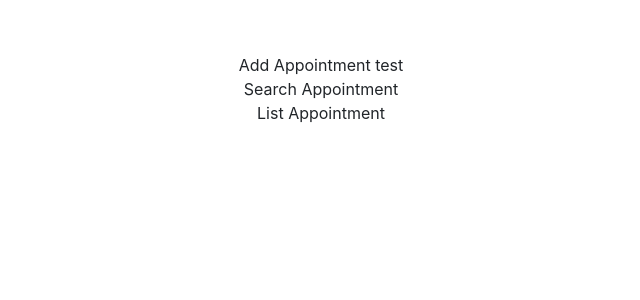
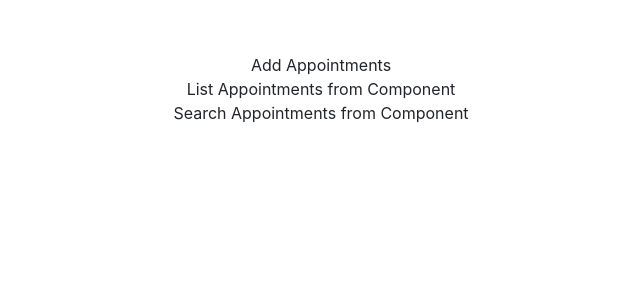
Before and after one commit to kalyan88/petstore, a React (Create React App) app: page / in a window 1280 px wide. Shown: the top 300 px of the page, without its empty margins (319-959 px from the left). Built offline with nearby package versions, Linux system fonts and the light colour scheme.

Commit message:
created 3 simple component 07-14

```diff
--- /dev/null
+++ b/src/components/AddAppointments.js
@@ -0,0 +1,8 @@
+import React, {Component} from 'react';
+
+class AddAppointments extends Component {
+   render() {
+       return <div>Add Appointments</div>
+   }
+}
+export default AddAppointments
--- a/src/components/App.js
+++ b/src/components/App.js
@@ -1,7 +1,12 @@
-import React from 'react';
+import React, { Component } from 'react';
 import '../css/App.css';
+import AddAppointments from './AddAppointments';
+import ListAppointments from './ListAppointments'
+import SearchAppointments from './SearchAppointments'
 
-function App() {
+class App extends Component {
+
+  render() {
     return (
       <div className="App">
         <main className="page bg-white" id="petratings">
@@ -9,9 +14,9 @@ function App() {
            <div className="row">
              <div className="col-md-12 bg-white">
                <div className="container">
-               <div>Add Appointment test</div>
-               <div>Search Appointment</div>
-               <div>List Appointment</div>
+                 <AddAppointments />
+                 <ListAppointments />
+                 <SearchAppointments />
                </div>
              </div>
            </div>
@@ -20,5 +25,7 @@ function App() {
       </div>
     );
   }
+}
+
 
 export default App;
--- /dev/null
+++ b/src/components/ListAppointments.js
@@ -0,0 +1,8 @@
+import React, {Component} from 'react';
+
+class ListAppointments extends Component {
+   render() {
+       return <div>List Appointments from Component</div>
+   }
+}
+export default ListAppointments
--- /dev/null
+++ b/src/components/SearchAppointments.js
@@ -0,0 +1,8 @@
+import React, {Component} from 'react';
+
+class SearchAppointments extends Component {
+    render() {
+        return <div>Search Appointments from Component</div>
+    }
+ }
+ export default SearchAppointments
--- a/src/index.js
+++ b/src/index.js
@@ -2,22 +2,14 @@ import React from 'react';
 import ReactDOM from 'react-dom';
 import './css/index.css';
 import App from './components/App';
-import * as serviceWorker from './serviceWorker';
 import 'bootstrap/dist/css/bootstrap.css'
 import 'jquery/dist/jquery.js';
 import 'popper.js/dist/umd/popper.js';
 import 'bootstrap/dist/js/bootstrap.js';
 
-
-//Adding comment
 ReactDOM.render(
   <React.StrictMode>
     <App />
   </React.StrictMode>,
   document.getElementById('root')
 );
-
-// If you want your app to work offline and load faster, you can change
-// unregister() to register() below. Note this comes with some pitfalls.
-// Learn more about service workers: https://bit.ly/CRA-PWA
-serviceWorker.unregister();
```
Lines whose indentation alone changed are shown as unchanged.
